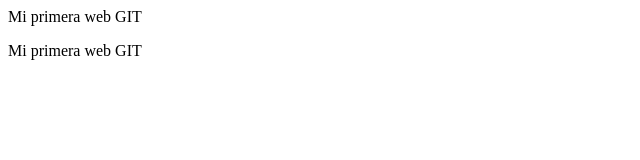
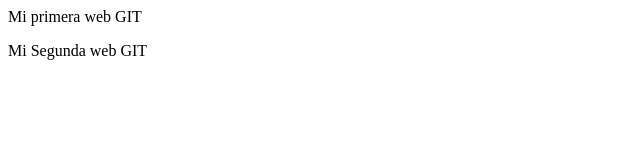
Before and after one commit to IvanIGS/MASANZ_2122_SMR2_IGS, a plain HTML site: page index.html in a window 1280 px wide. Shown: the full height of the page, 0-640 px from the left. Drawn offline with Linux system fonts and the light colour scheme.

Commit message:
Update index.html

```diff
--- a/index.html
+++ b/index.html
@@ -3,6 +3,6 @@
     <tittle>Mi primera web GIT</tittle>
   </head>
   <body>
-    <p>Mi primera web GIT</p>
+    <p>Mi Segunda web GIT</p>
   </body>
 </html>
```
